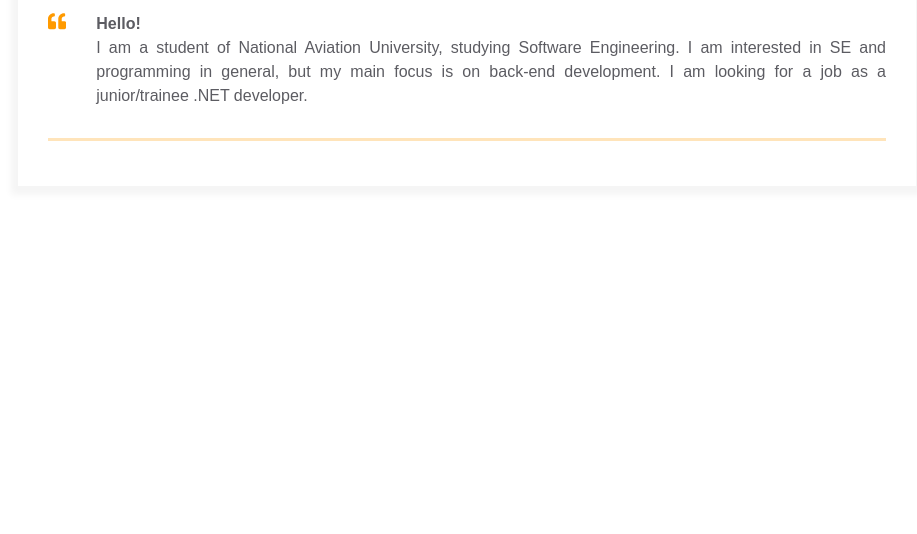
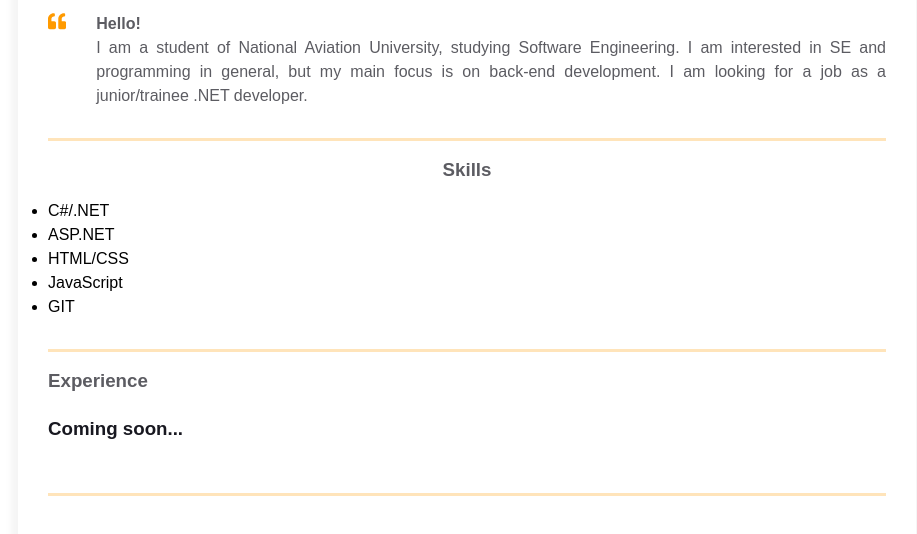
Before and after one commit to zlojKolhoznik/homepage, a plain HTML site: page index.html in a window 1280 px wide. Shown: the part 438-972 px from the top of the page, without its empty margins (173-1090 px from the left). Before the commit the page ends 800 px from the top, so only its background shows below. Drawn offline with Linux system fonts and the light colour scheme.

Commit message:
Added experiences block

```diff
--- a/index.html
+++ b/index.html
@@ -2,8 +2,8 @@
 <html>
     <head>
         <meta charset="UTF-8" />
-    <meta name="viewport" content="width=device-width, initial-scale=1">
-    <link rel="stylesheet" href="style.css">
+        <meta name="viewport" content="width=device-width, initial-scale=1" />
+        <link rel="stylesheet" href="style.css" />
         <title>Résumé</title>
     </head>
     <body>
@@ -19,9 +19,7 @@
                                 <a href="" rel="author" class="contact-info__item">
                                     <div class="contact-info__item-icon-wrapper">
                                         <svg class="contact-info__item-icon" xmlns="http://www.w3.org/2000/svg" viewBox="0 0 384 512">
-                            <path
-                              d="M172.268 501.67C26.97 291.031 0 269.413 0 192 0 85.961 85.961 0 192 0s192 85.961 192 192c0 77.413-26.97 99.031-172.268 309.67-9.535 13.774-29.93 13.773-39.464 0zM192 272c44.183 0 80-35.817 80-80s-35.817-80-80-80-80 35.817-80 80 35.817 80 80 80z">
-                            </path>
+                                            <path d="M172.268 501.67C26.97 291.031 0 269.413 0 192 0 85.961 85.961 0 192 0s192 85.961 192 192c0 77.413-26.97 99.031-172.268 309.67-9.535 13.774-29.93 13.773-39.464 0zM192 272c44.183 0 80-35.817 80-80s-35.817-80-80-80-80 35.817-80 80 35.817 80 80 80z"></path>
                                         </svg>
                                     </div>
                                     <span>Bila Tserkva, Ukraine</span>
@@ -30,7 +28,7 @@
                                     <div class="contact-info__item-icon-wrapper">
                                         <svg class="contact-info__item-icon" xmlns="http://www.w3.org/2000/svg" height="1em" viewBox="0 0 496 512">
                                             <!--! Font Awesome Free 6.4.0 by @fontawesome - https://fontawesome.com License - https://fontawesome.com/license (Commercial License) Copyright 2023 Fonticons, Inc. -->
-                                <path d="M248,8C111.033,8,0,119.033,0,256S111.033,504,248,504,496,392.967,496,256,384.967,8,248,8ZM362.952,176.66c-3.732,39.215-19.881,134.378-28.1,178.3-3.476,18.584-10.322,24.816-16.948,25.425-14.4,1.326-25.338-9.517-39.287-18.661-21.827-14.308-34.158-23.215-55.346-37.177-24.485-16.135-8.612-25,5.342-39.5,3.652-3.793,67.107-61.51,68.335-66.746.153-.655.3-3.1-1.154-4.384s-3.59-.849-5.135-.5q-3.283.746-104.608,69.142-14.845,10.194-26.894,9.934c-8.855-.191-25.888-5.006-38.551-9.123-15.531-5.048-27.875-7.717-26.8-16.291q.84-6.7,18.45-13.7,108.446-47.248,144.628-62.3c68.872-28.647,83.183-33.623,92.511-33.789,2.052-.034,6.639.474,9.61,2.885a10.452,10.452,0,0,1,3.53,6.716A43.765,43.765,0,0,1,362.952,176.66Z"/>
+                                            <path d="M248,8C111.033,8,0,119.033,0,256S111.033,504,248,504,496,392.967,496,256,384.967,8,248,8ZM362.952,176.66c-3.732,39.215-19.881,134.378-28.1,178.3-3.476,18.584-10.322,24.816-16.948,25.425-14.4,1.326-25.338-9.517-39.287-18.661-21.827-14.308-34.158-23.215-55.346-37.177-24.485-16.135-8.612-25,5.342-39.5,3.652-3.793,67.107-61.51,68.335-66.746.153-.655.3-3.1-1.154-4.384s-3.59-.849-5.135-.5q-3.283.746-104.608,69.142-14.845,10.194-26.894,9.934c-8.855-.191-25.888-5.006-38.551-9.123-15.531-5.048-27.875-7.717-26.8-16.291q.84-6.7,18.45-13.7,108.446-47.248,144.628-62.3c68.872-28.647,83.183-33.623,92.511-33.789,2.052-.034,6.639.474,9.61,2.885a10.452,10.452,0,0,1,3.53,6.716A43.765,43.765,0,0,1,362.952,176.66Z" />
                                         </svg>
                                     </div>
                                     <span>zlojkolhoznik</span>
@@ -39,7 +37,7 @@
                                     <div class="contact-info__item-icon-wrapper">
                                         <svg class="contact-info__item-icon" xmlns="http://www.w3.org/2000/svg" height="1em" viewBox="0 0 496 512">
                                             <!--! Font Awesome Free 6.4.0 by @fontawesome - https://fontawesome.com License - https://fontawesome.com/license (Commercial License) Copyright 2023 Fonticons, Inc. -->
-                                <path d="M165.9 397.4c0 2-2.3 3.6-5.2 3.6-3.3.3-5.6-1.3-5.6-3.6 0-2 2.3-3.6 5.2-3.6 3-.3 5.6 1.3 5.6 3.6zm-31.1-4.5c-.7 2 1.3 4.3 4.3 4.9 2.6 1 5.6 0 6.2-2s-1.3-4.3-4.3-5.2c-2.6-.7-5.5.3-6.2 2.3zm44.2-1.7c-2.9.7-4.9 2.6-4.6 4.9.3 2 2.9 3.3 5.9 2.6 2.9-.7 4.9-2.6 4.6-4.6-.3-1.9-3-3.2-5.9-2.9zM244.8 8C106.1 8 0 113.3 0 252c0 110.9 69.8 205.8 169.5 239.2 12.8 2.3 17.3-5.6 17.3-12.1 0-6.2-.3-40.4-.3-61.4 0 0-70 15-84.7-29.8 0 0-11.4-29.1-27.8-36.6 0 0-22.9-15.7 1.6-15.4 0 0 24.9 2 38.6 25.8 21.9 38.6 58.6 27.5 72.9 20.9 2.3-16 8.8-27.1 16-33.7-55.9-6.2-112.3-14.3-112.3-110.5 0-27.5 7.6-41.3 23.6-58.9-2.6-6.5-11.1-33.3 2.6-67.9 20.9-6.5 69 27 69 27 20-5.6 41.5-8.5 62.8-8.5s42.8 2.9 62.8 8.5c0 0 48.1-33.6 69-27 13.7 34.7 5.2 61.4 2.6 67.9 16 17.7 25.8 31.5 25.8 58.9 0 96.5-58.9 104.2-114.8 110.5 9.2 7.9 17 22.9 17 46.4 0 33.7-.3 75.4-.3 83.6 0 6.5 4.6 14.4 17.3 12.1C428.2 457.8 496 362.9 496 252 496 113.3 383.5 8 244.8 8zM97.2 352.9c-1.3 1-1 3.3.7 5.2 1.6 1.6 3.9 2.3 5.2 1 1.3-1 1-3.3-.7-5.2-1.6-1.6-3.9-2.3-5.2-1zm-10.8-8.1c-.7 1.3.3 2.9 2.3 3.9 1.6 1 3.6.7 4.3-.7.7-1.3-.3-2.9-2.3-3.9-2-.6-3.6-.3-4.3.7zm32.4 35.6c-1.6 1.3-1 4.3 1.3 6.2 2.3 2.3 5.2 2.6 6.5 1 1.3-1.3.7-4.3-1.3-6.2-2.2-2.3-5.2-2.6-6.5-1zm-11.4-14.7c-1.6 1-1.6 3.6 0 5.9 1.6 2.3 4.3 3.3 5.6 2.3 1.6-1.3 1.6-3.9 0-6.2-1.4-2.3-4-3.3-5.6-2z"/>
+                                            <path d="M165.9 397.4c0 2-2.3 3.6-5.2 3.6-3.3.3-5.6-1.3-5.6-3.6 0-2 2.3-3.6 5.2-3.6 3-.3 5.6 1.3 5.6 3.6zm-31.1-4.5c-.7 2 1.3 4.3 4.3 4.9 2.6 1 5.6 0 6.2-2s-1.3-4.3-4.3-5.2c-2.6-.7-5.5.3-6.2 2.3zm44.2-1.7c-2.9.7-4.9 2.6-4.6 4.9.3 2 2.9 3.3 5.9 2.6 2.9-.7 4.9-2.6 4.6-4.6-.3-1.9-3-3.2-5.9-2.9zM244.8 8C106.1 8 0 113.3 0 252c0 110.9 69.8 205.8 169.5 239.2 12.8 2.3 17.3-5.6 17.3-12.1 0-6.2-.3-40.4-.3-61.4 0 0-70 15-84.7-29.8 0 0-11.4-29.1-27.8-36.6 0 0-22.9-15.7 1.6-15.4 0 0 24.9 2 38.6 25.8 21.9 38.6 58.6 27.5 72.9 20.9 2.3-16 8.8-27.1 16-33.7-55.9-6.2-112.3-14.3-112.3-110.5 0-27.5 7.6-41.3 23.6-58.9-2.6-6.5-11.1-33.3 2.6-67.9 20.9-6.5 69 27 69 27 20-5.6 41.5-8.5 62.8-8.5s42.8 2.9 62.8 8.5c0 0 48.1-33.6 69-27 13.7 34.7 5.2 61.4 2.6 67.9 16 17.7 25.8 31.5 25.8 58.9 0 96.5-58.9 104.2-114.8 110.5 9.2 7.9 17 22.9 17 46.4 0 33.7-.3 75.4-.3 83.6 0 6.5 4.6 14.4 17.3 12.1C428.2 457.8 496 362.9 496 252 496 113.3 383.5 8 244.8 8zM97.2 352.9c-1.3 1-1 3.3.7 5.2 1.6 1.6 3.9 2.3 5.2 1 1.3-1 1-3.3-.7-5.2-1.6-1.6-3.9-2.3-5.2-1zm-10.8-8.1c-.7 1.3.3 2.9 2.3 3.9 1.6 1 3.6.7 4.3-.7.7-1.3-.3-2.9-2.3-3.9-2-.6-3.6-.3-4.3.7zm32.4 35.6c-1.6 1.3-1 4.3 1.3 6.2 2.3 2.3 5.2 2.6 6.5 1 1.3-1.3.7-4.3-1.3-6.2-2.2-2.3-5.2-2.6-6.5-1zm-11.4-14.7c-1.6 1-1.6 3.6 0 5.9 1.6 2.3 4.3 3.3 5.6 2.3 1.6-1.3 1.6-3.9 0-6.2-1.4-2.3-4-3.3-5.6-2z" />
                                         </svg>
                                     </div>
                                     <span>zlojKolhoznik</span>
@@ -47,7 +45,7 @@
                             </div>
 
                             <div class="contact-info__block contact-info__block--center">
-                  <img class="contact-info__avatar" src="assets/avatar.png" alt="Avatar">
+                                <img class="contact-info__avatar" src="assets/avatar.png" alt="Avatar" />
                             </div>
 
                             <div class="contact-info__block"></div>
@@ -60,16 +58,47 @@
                         <div class="intro">
                             <div class="intro__icon-wrapper">
                                 <svg class="intro__icon" xmlns="http://www.w3.org/2000/svg" viewBox="0 0 512 512">
-                    <path
-                      d="M464 256h-80v-64c0-35.3 28.7-64 64-64h8c13.3 0 24-10.7 24-24V56c0-13.3-10.7-24-24-24h-8c-88.4 0-160 71.6-160 160v240c0 26.5 21.5 48 48 48h128c26.5 0 48-21.5 48-48V304c0-26.5-21.5-48-48-48zm-288 0H96v-64c0-35.3 28.7-64 64-64h8c13.3 0 24-10.7 24-24V56c0-13.3-10.7-24-24-24h-8C71.6 32 0 103.6 0 192v240c0 26.5 21.5 48 48 48h128c26.5 0 48-21.5 48-48V304c0-26.5-21.5-48-48-48z">
-                    </path>
+                                    <path d="M464 256h-80v-64c0-35.3 28.7-64 64-64h8c13.3 0 24-10.7 24-24V56c0-13.3-10.7-24-24-24h-8c-88.4 0-160 71.6-160 160v240c0 26.5 21.5 48 48 48h128c26.5 0 48-21.5 48-48V304c0-26.5-21.5-48-48-48zm-288 0H96v-64c0-35.3 28.7-64 64-64h8c13.3 0 24-10.7 24-24V56c0-13.3-10.7-24-24-24h-8C71.6 32 0 103.6 0 192v240c0 26.5 21.5 48 48 48h128c26.5 0 48-21.5 48-48V304c0-26.5-21.5-48-48-48z"></path>
                                 </svg>
                             </div>
-                <p class="intro_text"><strong>Hello!</strong><br>
-                    I am a student of National Aviation University, studying Software Engineering.
-                    I am interested in SE and programming in general, but my main focus is on back-end development.
-                    I am looking for a job as a junior/trainee .NET developer.
+                            <p class="intro_text">
+                                <strong>Hello!</strong><br>
+                                I am a student of National Aviation University, studying Software Engineering. I am
+                                interested in SE and programming in general, but my main focus is on back-end
+                                development. I am looking for a job as a junior/trainee .NET developer.
                             </p>
+                        </div>
+                    </div>
+                </div>
+
+                <div class="container">
+                    <div class="resume__block">
+                        <div class="skills">
+                            <h3 class="skills__header">Skills</h3>
+                            <ul>
+                                <li class="skills-text">C#/.NET</li>
+                                <li class="skills-text">ASP.NET</li>
+                                <li class="skills-text">HTML/CSS</li>
+                                <li class="skills-text">JavaScript</li>
+                                <li class="skills-text">GIT</li>
+                            </ul>
+                        </div>
+                    </div>
+                </div>
+
+                <div class="container">
+                    <div class="resume__block">
+                        <div class="main-info fh">
+                            <div class="experiences">
+                                <h3 class="experiences__header">Experience</h3>
+                                <div class="experiences__company">
+                                    <div class="experiences__company-header">
+                                        <h3 class="experiences__company-header-name">Coming soon...</h3>
+                                    </div>
+                                </div>
+
+                                <div class="additional-info fv"></div>
+                            </div>
                         </div>
                     </div>
                 </div>
--- a/style.css
+++ b/style.css
@@ -188,8 +188,7 @@ body {
 
 .experiences__company-header-name {
     color: var(--primary-text-color);
-    text-decoration-color: var(--text-decoration-color);
-    text-decoration-line: underline;
+    text-decoration: none;
     text-align: left;
     margin-bottom: 20px;
 }
```
Lines whose indentation alone changed are shown as unchanged.
